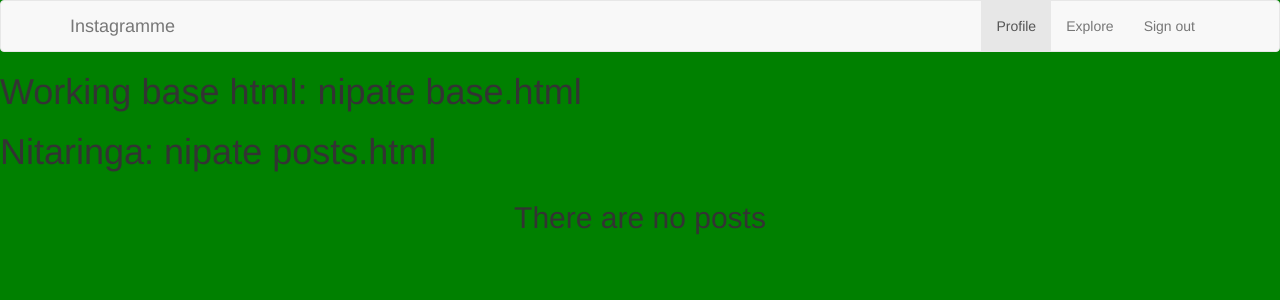
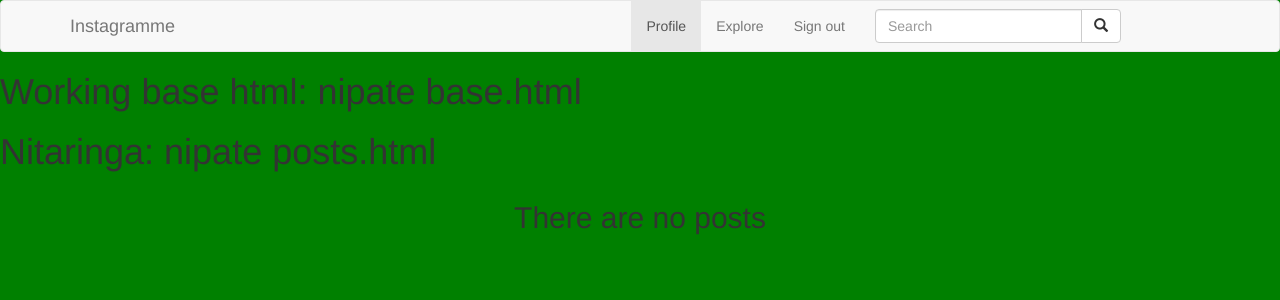
Before and after one commit to CikuKariuki/Instagramme, a Django app: page / in a window 1280 px wide. Shown: the top 300 px of the page. Run offline with Django 3.2, Linux system fonts and the light colour scheme; some libraries are stand-ins or nearby versions.

Commit message:
added search form on navbar

```diff
--- a/instapics/templates/navbar.html
+++ b/instapics/templates/navbar.html
@@ -22,6 +22,18 @@
                             <span class="icon-bar"></span>
                         </button>
                     </div>
+
+                    <div class="col-sm-4 col-md-4 navbar-right">
+                        <form class="navbar-form" role="search" action="{% url 'search_results' %}">
+                            <div class="input-group">
+                                <input type="text" class="form-control" placeholder="Search" name="search">
+                                <div class="input-group-btn">
+                                    <button class="btn btn-default" type="submit"><i class="glyphicon glyphicon-search"></i></button>
+                                </div>
+                            </div>
+                        </form>
+                    </div>
+
                     <div id="navcol-1" class="collapse navbar-collapse">
                         <ul class="nav navbar-nav navbar-right">
                             <li class="active" role="presentation">
```
